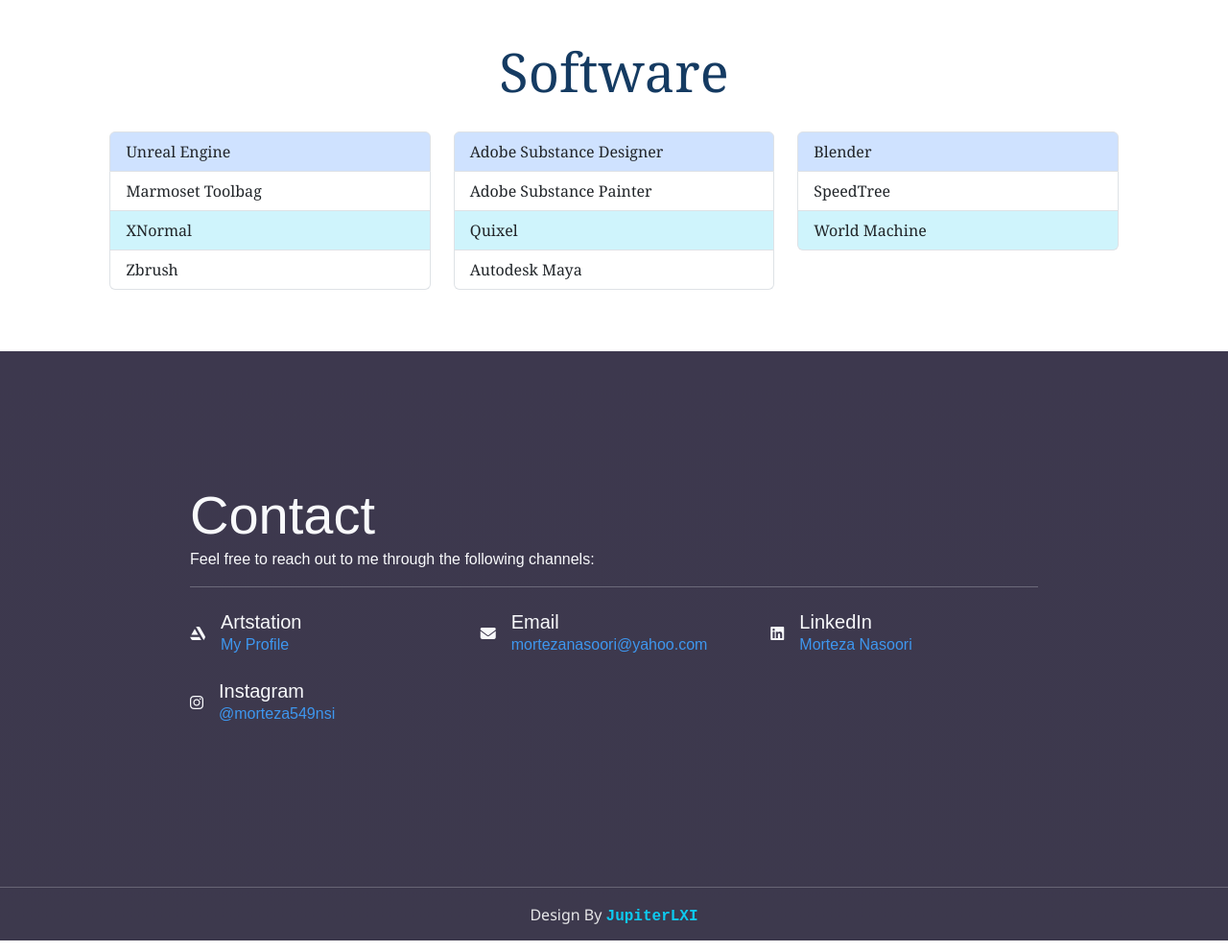
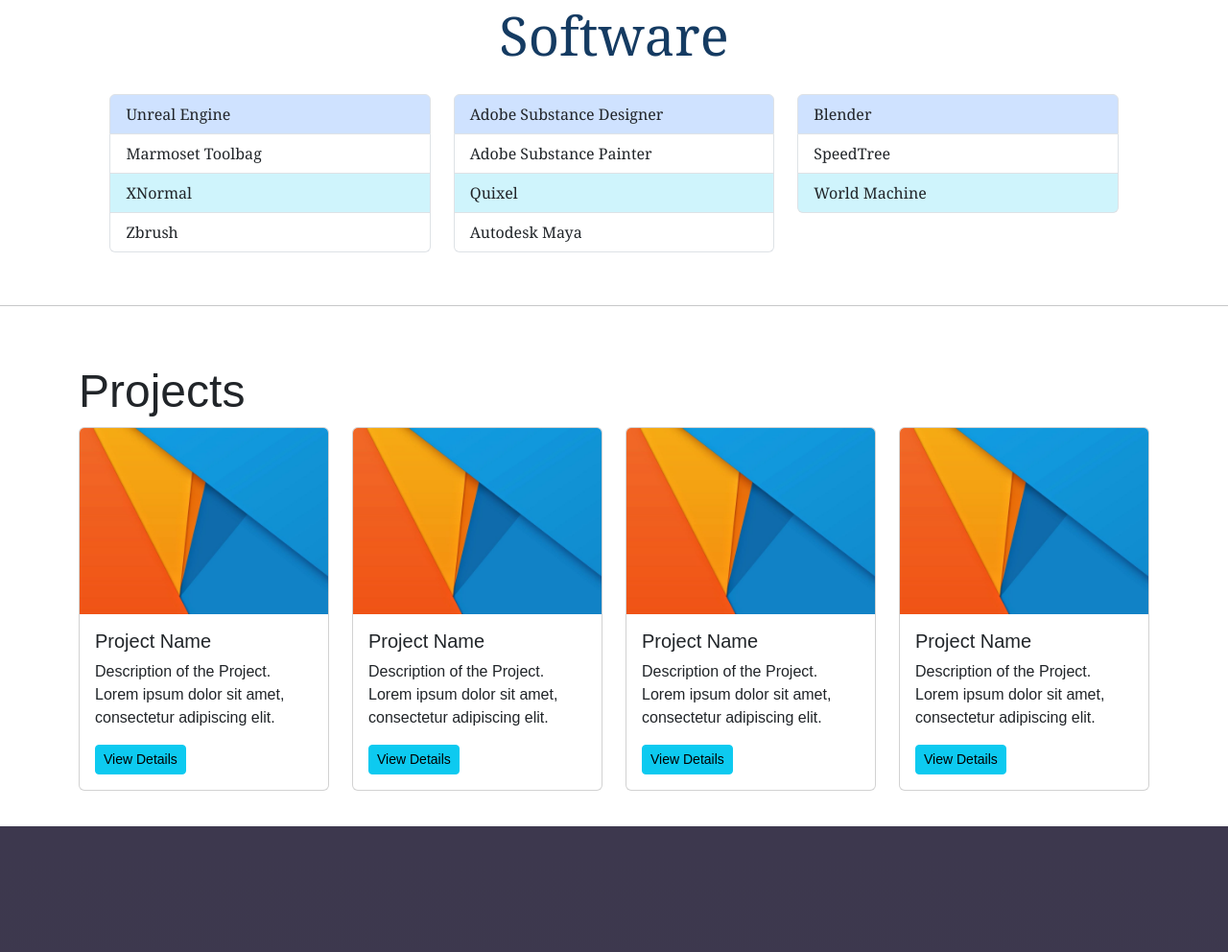
Before and after one commit to Morteza549nsi/About, a plain HTML site: page index.html in a window 1280 px wide. Shown: the part 1048-2040 px from the top of the page at 96% size. Drawn offline with nearby package versions, Linux system fonts and the light colour scheme.

Commit message:
added project section

```diff
--- a/index.css
+++ b/index.css
@@ -21,7 +21,7 @@
 .about-me-section {
     /* background: linear-gradient(130deg,#fcfbf4, #f6f4f0 30%, #fcfbf4, #f4f3ee); */
     background-color: #Fffefc;
-    padding: 5% 3%;
+    padding: 5% 3% 2% 3%;
     color: #1d1f2a;
 }
 
@@ -49,7 +49,7 @@
 }
 
 .skill-section {
-    padding: 5% 8%;
+    padding: 5% 8% 3% 8%;
     background-color: rgb(255, 255, 255);
     color: #153b62;
     font-family: Cochin, Georgia, Times, 'Times New Roman', serif;
@@ -67,12 +67,19 @@
     left: 50%;
 }
 
+.projects-section {
+    padding: 3.5% 1% 1% 1%;
+}
+
 @media (max-width: 820px) {
     .skill-section {
         padding: 11% 4%;
     }
     .about-me-section {
         padding: 8% 1%;
+    }
+    .projects-section {
+        padding: 8% 1% 1% 1%;
     }
 }
 
@@ -83,4 +90,7 @@
     .subt {
         margin-left: 0;
     }
+    .projects-section {
+        padding: 11% 5% 1% 5%;
+    }
 }
--- a/index.html
+++ b/index.html
@@ -26,9 +26,9 @@
                     <li class="nav-item">
                         <a class="nav-link" href="#skills">Software</a>
                     </li>
-                    <!-- <li class="nav-item">
+                    <li class="nav-item">
                         <a class="nav-link" href="#projects">Projects</a>
-                    </li> -->
+                    </li>
                     <li class="nav-item">
                         <a class="nav-link" href="#contact">Contact</a>
                     </li>
@@ -94,6 +94,57 @@
                         <li class="list-group-item  ">SpeedTree</li>
                         <li class="list-group-item bg-info-subtle ">World Machine</li>
                     </ul>
+                </div>
+            </div>
+        </div>
+    </section>
+    <hr>
+    <!-- Projects Section -->
+    <section id="projects" class="projects-section">
+        <div class="container">
+            <h2 class="display-5">Projects</h2>
+
+            <!-- Project Cards -->
+            <div class="row">
+                <div class="col-md-4 col-sm-6 col-lg-3 mb-4">
+                    <div class="card">
+                        <img src="holder.jpg" class="card-img-top" alt="Project Name">
+                        <div class="card-body">
+                            <h5 class="card-title">Project Name</h5>
+                            <p class="card-text">Description of the Project. Lorem ipsum dolor sit amet, consectetur adipiscing elit.</p>
+                            <a href="#" class="btn btn-info btn-sm">View Details</a>
+                        </div>
+                    </div>
+                </div>
+                <div class="col-md-4 col-sm-6 col-lg-3 mb-4">
+                    <div class="card">
+                        <img src="holder.jpg" class="card-img-top" alt="Project Name">
+                        <div class="card-body">
+                            <h5 class="card-title">Project Name</h5>
+                            <p class="card-text">Description of the Project. Lorem ipsum dolor sit amet, consectetur adipiscing elit.</p>
+                            <a href="#" class="btn btn-info btn-sm">View Details</a>
+                        </div>
+                    </div>
+                </div>
+                <div class="col-md-4 col-sm-6 col-lg-3 mb-4">
+                    <div class="card">
+                        <img src="holder.jpg" class="card-img-top" alt="Project Name">
+                        <div class="card-body">
+                            <h5 class="card-title">Project Name</h5>
+                            <p class="card-text">Description of the Project. Lorem ipsum dolor sit amet, consectetur adipiscing elit.</p>
+                            <a href="#" class="btn btn-info btn-sm">View Details</a>
+                        </div>
+                    </div>
+                </div>
+                <div class="col-md-4 col-sm-6 col-lg-3 mb-4">
+                    <div class="card">
+                        <img src="holder.jpg" class="card-img-top" alt="Project Name">
+                        <div class="card-body">
+                            <h5 class="card-title">Project Name</h5>
+                            <p class="card-text">Description of the Project. Lorem ipsum dolor sit amet, consectetur adipiscing elit.</p>
+                            <a href="#" class="btn btn-info btn-sm">View Details</a>
+                        </div>
+                    </div>
                 </div>
             </div>
         </div>
```
Also changed, not shown: holder.jpg (added). Lines whose indentation alone changed are shown as unchanged.
